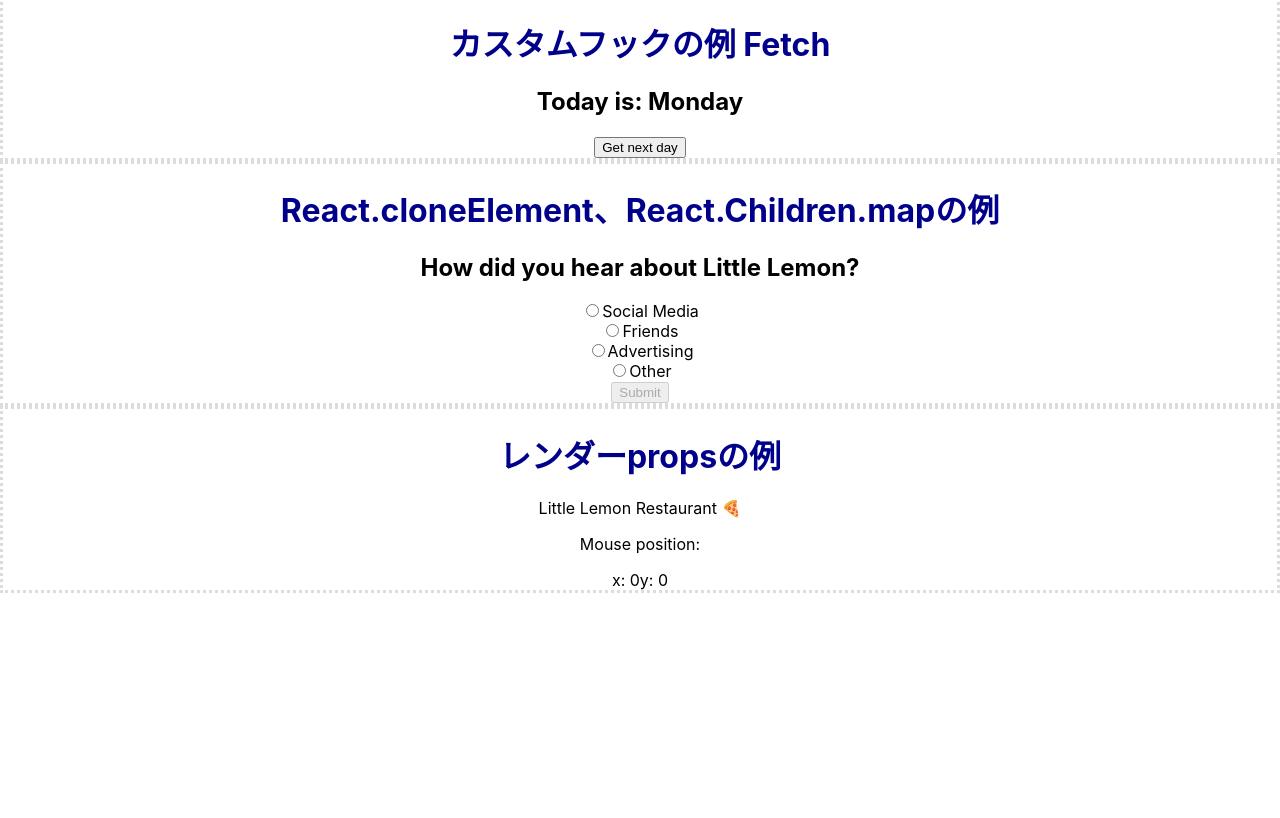
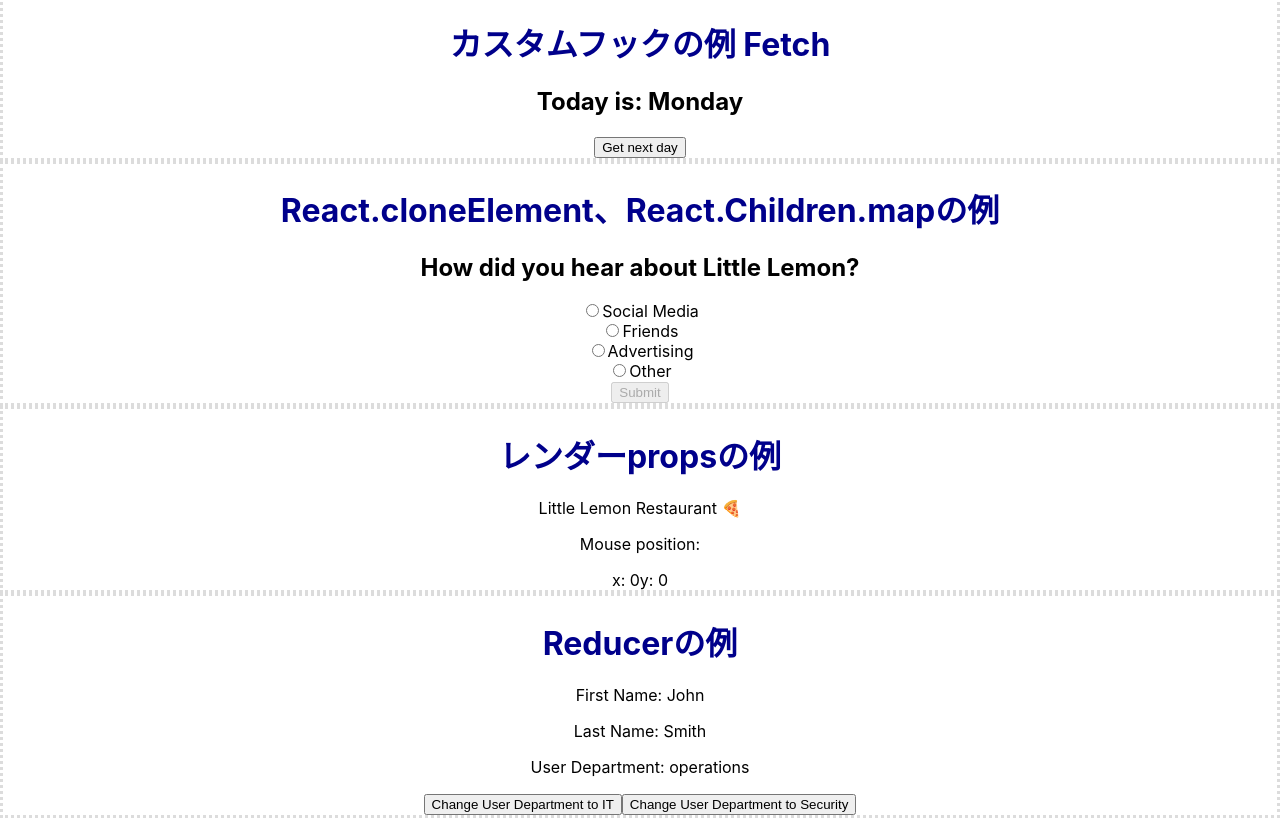
Before and after one commit to tacores/react-practice, a React (Create React App) app in the folder firstapp/: page / in a window 1280 px wide. Shown: the part 1487-2305 px from the top of the page. Before the commit the page ends 2080 px from the top, so only its background shows below. Built offline with nearby package versions, Linux system fonts and the light colour scheme; no server answers.

Commit message:
add reducer

```diff
--- a/firstapp/src/App.js
+++ b/firstapp/src/App.js
@@ -8,6 +8,7 @@ import FetchUser from './fetchUser';
 import WeekDay from './weekDay';
 import RadioGroupExample from './radioGroupExample';
 import MouseTracker from './mouseTracker';
+import ReducerExample from './ReducerExample';
 
 function App() {
   return (
@@ -48,6 +49,10 @@ function App() {
         <h1>レンダーpropsの例</h1>
         <MouseTracker />
       </div>
+      <div className="example_container">
+        <h1>Reducerの例</h1>
+        <ReducerExample />
+      </div>
     </div>
   );
 }
--- /dev/null
+++ b/firstapp/src/ReducerExample.js
@@ -0,0 +1,38 @@
+import React, { useReducer } from 'react';
+
+const initialState = {
+  first_name: "John",
+  last_name: "Smith",
+  department: "operations"
+};
+
+function myReducer(state, action) {
+  switch (action.type) {
+    case 'changeDepartmentToIT':
+      return {
+        ...state,
+        department: 'IT'
+      };
+    case 'changeDepartmentToSecurity':
+      return {
+        ...state,
+        department: 'Security'
+      };
+    default:
+      throw new Error();
+  }
+}
+
+export default function ReducerExample() {
+  const [state, dispatch] = useReducer(myReducer, initialState);
+
+  return (
+    <div>
+      <p>First Name: {state.first_name}</p>
+      <p>Last Name: {state.last_name}</p>
+      <p>User Department: {state.department}</p>
+      <button onClick={() => dispatch({type: 'changeDepartmentToIT'})}>Change User Department to IT</button>
+      <button onClick={() => dispatch({type: 'changeDepartmentToSecurity'})}>Change User Department to Security</button>
+    </div>
+  );
+}
```
